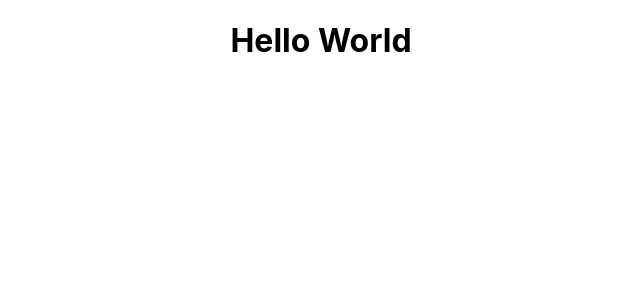
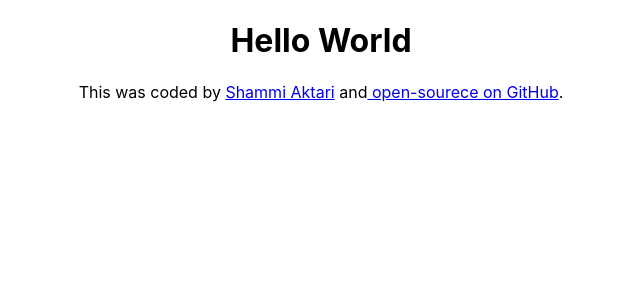
Before and after one commit to ShammiAktari/react-weather-app, a React (Create React App) app: page / in a window 1280 px wide. Shown: the top 300 px of the page, without its empty margins (319-959 px from the left). Built offline with nearby package versions, Linux system fonts and the light colour scheme.

Commit message:
created footer and added links of GitHub and LinkedIn

```diff
--- a/src/App.js
+++ b/src/App.js
@@ -6,7 +6,8 @@ export default function App() {
     <div className="App">
       <h1>Hello World</h1>
       <footer>
-
+        <p>This was coded by <a href="https://www.linkedin.com/in/shammiaktari/">Shammi Aktari</a>  and
+        <a href="https://github.com/ShammiAktari/react-weather-app"> open-sourece on GitHub</a>.</p>
       </footer>
     </div>
   );
```
